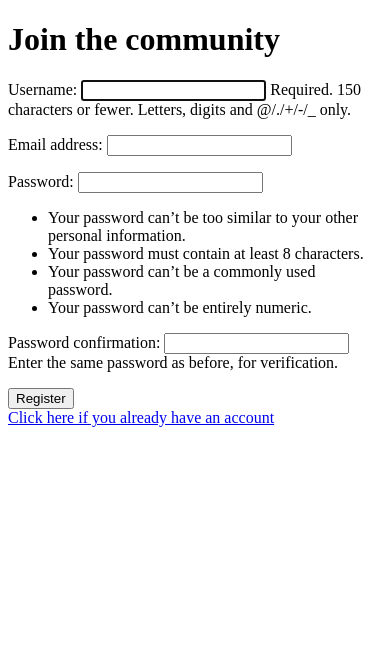
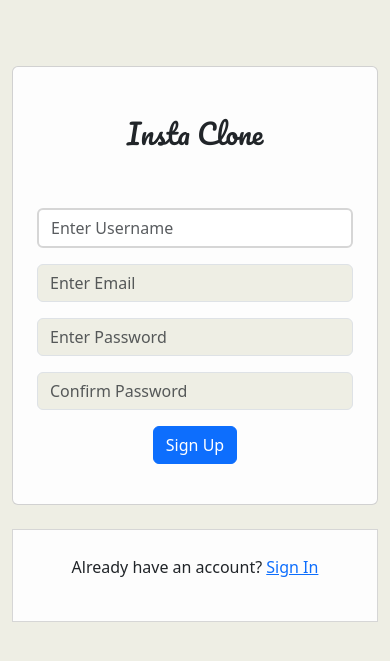
Before and after one commit to Reilly-Oduory/insta-clone, a Django app: page /register/ in a window 390 px wide. Shown: the top 661 px of the page. Run offline with Django 3.2, Linux system fonts and the light colour scheme; some libraries are stand-ins or nearby versions.

Commit message:
auth forms frontend done

```diff
--- a/insta/forms.py
+++ b/insta/forms.py
@@ -8,6 +8,11 @@ class RegistrationForm(UserCreationForm):
     class Meta:
         model = User
         fields = ['username', 'email', 'password1', 'password2']
+
+    username = forms.CharField(widget=forms.TextInput(attrs={'class': "form-control", 'placeholder': "Enter Username"}))
+    email = forms.CharField(widget=forms.TextInput(attrs={'class': "form-control", 'placeholder': "Enter Email"}))
+    password1 = forms.CharField(widget=forms.TextInput(attrs={'class': "form-control", 'placeholder': "Enter Password"}))
+    password2 = forms.CharField(widget=forms.TextInput(attrs={'class': "form-control", 'placeholder': "Confirm Password"}))
 
 class ProfileForm(ModelForm):
     class Meta:
--- /dev/null
+++ b/insta/templates/auth/base.html
@@ -0,0 +1,24 @@
+{% load static %}
+{% load django_bootstrap5 %}
+
+
+<!DOCTYPE html>
+<html lang="en">
+<head>
+    <meta charset="UTF-8">
+    <meta http-equiv="X-UA-Compatible" content="IE=edge">
+    <meta name="viewport" content="width=device-width, initial-scale=1.0">
+    <title>Insta Clone</title>
+    <script src="https://ajax.googleapis.com/ajax/libs/jquery/3.2.1/jquery.min.js"></script>
+    {% bootstrap_css %}
+    {% bootstrap_javascript %}
+    <link rel="stylesheet" href="{% static 'css/auth.css' %}">
+
+</head>
+<body>
+    {% block content %}
+        {% bootstrap_messages %}
+
+    {% endblock %}
+</body>
+</html>
--- a/insta/templates/auth/register.html
+++ b/insta/templates/auth/register.html
@@ -1,15 +1,48 @@
-<!DOCTYPE html>
-<html lang="en">
-<head>
-    <meta charset="UTF-8">
-    <meta http-equiv="X-UA-Compatible" content="IE=edge">
-    <meta name="viewport" content="width=device-width, initial-scale=1.0">
-    <title>Document</title>
-</head>
-<body>
-    <div>
-        <h1>Join the community</h1>
+{% extends 'auth/base.html' %}
+
+{% block content %}
+    <div class="row spacer">
+        <div class="col-md-4"></div>
+        <div class="col-md-4">
+            <div class="container mt-4">
+                <div class="card px-4 py-4 auth-form">
+                    <div class="row">
+                        <div class="text-center">
+                            <h1 class="identification">Insta Clone</h1>
+                        </div>
+                    </div>
+                    <form method="POST" class="reg-form">
+                        {% csrf_token %}
+                        <div class="form-group mb-3">
+                            <p class="text-danger">{{form.username.errors}}</p>
+                            {{ form.username }}
+                        </div>
+                        <div class="form-group mb-3">
+                            <p class="text-danger">{{form.email.errors}}</p>
+                            {{ form.email }}
+                        </div>
+                        <div class="form-group mb-3">
+                            <p class="text-danger">{{form.password1.errors}}</p>
+                            {{ form.password1 }}
+                        </div>
+                        <div class="form-group mb-3">
+                            <p class="text-danger">{{form.password2.errors}}</p>
+                            {{ form.password2 }}
+                        </div>
+                        <div class="text-center">
+                            <input type="submit" value="Sign Up" class="btn btn-primary mb-3">
+                        </div>
+                    </form>
+                </div>
+                <div class="text-center mt-4 alt">
+                    <p>Already have an account? <a href="{% url 'login' %}">Sign In</a></p>
+                </div>
+            </div>
+        </div>
+        <div class="col-md-4"></div>
     </div>
+
+{% endblock %}
     <div>
         <form action="" method="post">
             {% csrf_token %}
@@ -21,5 +54,3 @@
         {% endfor %}
         <a href="{% url 'login' %}">Click here if you already have an account</a>
     </div>
-</body>
-</html>
--- /dev/null
+++ b/static/css/auth.css
@@ -0,0 +1,48 @@
+@import url('https://fonts.googleapis.com/css2?family=Pacifico&display=swap');
+
+body {
+    background: #eeeee4;
+}
+
+.identification {
+    margin-top: 3vh;
+    margin-bottom: 5vh;
+    font-family: 'Pacifico', cursive;
+}
+
+.spacer {
+    margin-top: 5vh;
+}
+
+.auth-form {
+    background: #fdfdfd;
+}
+
+.reg-form input:focus {
+    border: solid;
+    border-width: 2px;
+    outline: none;
+    border-color: #d6d6d6;
+    box-shadow: none;
+}
+
+input[type="text"] {
+    background: #eeeee4;
+}
+
+input[type="email"] {
+    background: #eeeee4;
+}
+
+input[type="password"] {
+    background: #eeeee4;
+}
+
+.alt {
+    width:auto;
+    background: #fdfdfd;
+    padding: 3vh 0;
+    border: solid;
+    border-color: #d6d6d6;
+    border-width: 1px;
+}
```
Also changed, not shown: clone/settings.py (+7 -2 lines), insta/templates/auth/login.html (+30 -23 lines), insta/templates/base.html (added, +29 -0 lines), 1 other file.
